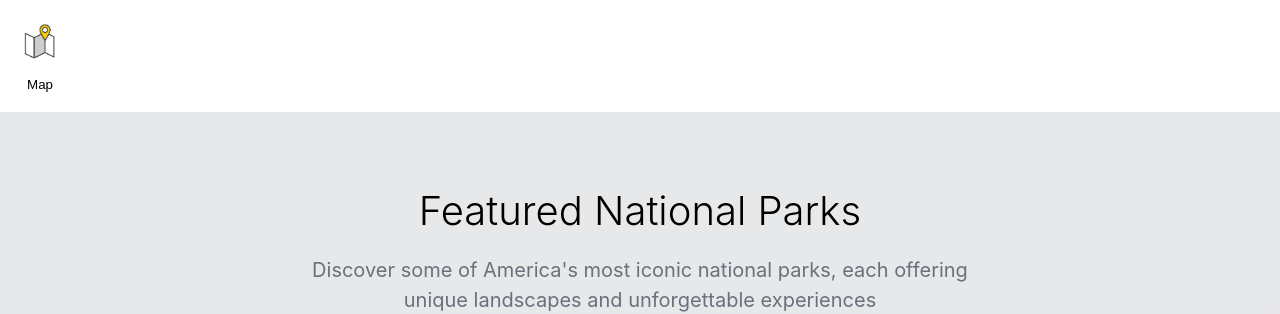
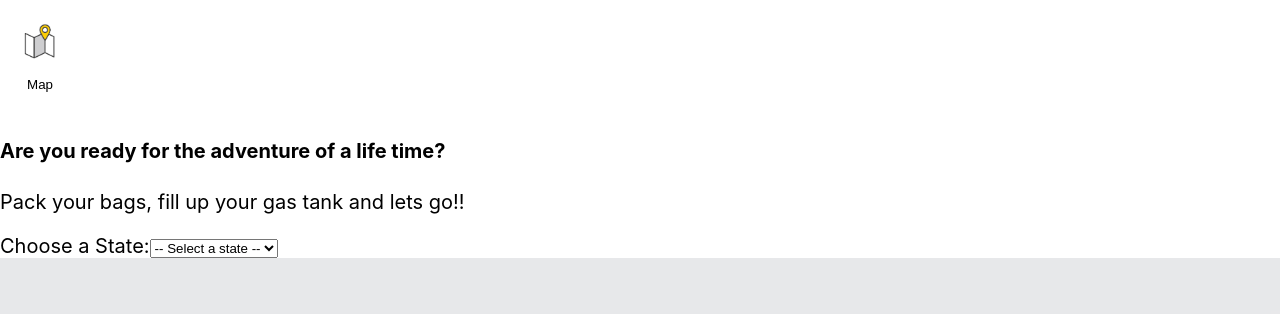
Before and after one commit to paul-london/Code-Jam, a React (Vite) app: page / in a window 1280 px wide. Shown: the part 960-1274 px from the top of the page. Built offline with nearby package versions, Linux system fonts and the light colour scheme.

Commit message:
add explore dropdown

```diff
--- /dev/null
+++ b/src/components/ExplorePage/ExplorePage.jsx
@@ -0,0 +1,74 @@
+import "./ExplorePage.jsx";
+
+function Explore() {
+  return (
+    <div className="explore">
+      <h4 className="explore__title">
+        Are you ready for the adventure of a life time?
+      </h4>
+      <p className="explore__paragraph">
+        Pack your bags, fill up your gas tank and lets go!!
+      </p>
+      <div className="explore__container">
+        <form action="" className="explore__form">
+          <label htmlFor="state" className="explore__label">
+            Choose a State:
+          </label>
+          <select id="state" name="state" className="explore__input">
+            <option value="">-- Select a state --</option>
+            <option value="AL">Alabama</option>
+            <option value="AZ">Arizona</option>
+            <option value="AR">Arkansas</option>
+            <option value="CA">California</option>
+            <option value="CO">Colorado</option>
+            <option value="CT">Connecticut</option>
+            <option value="DE">Delaware</option>
+            <option value="FL">Florida</option>
+            <option value="GA">Georgia</option>
+            <option value="ID">Idaho</option>
+            <option value="IL">Illinois</option>
+            <option value="IN">Indiana</option>
+            <option value="IA">Iowa</option>
+            <option value="KS">Kansas</option>
+            <option value="KY">Kentucky</option>
+            <option value="LA">Louisiana</option>
+            <option value="ME">Maine</option>
+            <option value="MD">Maryland</option>
+            <option value="MA">Massachusetts</option>
+            <option value="MI">Michigan</option>
+            <option value="MN">Minnesota</option>
+            <option value="MS">Mississippi</option>
+            <option value="MO">Missouri</option>
+            <option value="MT">Montana</option>
+            <option value="NE">Nebraska</option>
+            <option value="NV">Nevada</option>
+            <option value="NH">New Hampshire</option>
+            <option value="NJ">New Jersey</option>
+            <option value="NM">New Mexico</option>
+            <option value="NY">New York</option>
+            <option value="NC">North Carolina</option>
+            <option value="ND">North Dakota</option>
+            <option value="OH">Ohio</option>
+            <option value="OK">Oklahoma</option>
+            <option value="OR">Oregon</option>
+            <option value="PA">Pennsylvania</option>
+            <option value="RI">Rhode Island</option>
+            <option value="SC">South Carolina</option>
+            <option value="SD">South Dakota</option>
+            <option value="TN">Tennessee</option>
+            <option value="TX">Texas</option>
+            <option value="UT">Utah</option>
+            <option value="VT">Vermont</option>
+            <option value="VA">Virginia</option>
+            <option value="WA">Washington</option>
+            <option value="WV">West Virginia</option>
+            <option value="WI">Wisconsin</option>
+            <option value="WY">Wyoming</option>
+          </select>
+        </form>
+      </div>
+    </div>
+  );
+}
+
+export default Explore;
--- a/src/components/PlanTrip/PlanTrip.jsx
+++ b/src/components/PlanTrip/PlanTrip.jsx
@@ -1,6 +1,7 @@
 import { useState } from "react";
 import Sidebar from "../Sidebar/Sidebar";
 import "./PlanTrip.css";
+import Explore from "../ExplorePage/ExplorePage";
 
 const PlanTrip = () => {
   const [activePanel, setActivePanel] = useState(null);
@@ -19,6 +20,7 @@
           onItineraryClick={openItinerary}
           onClose={closeSidebar}
         />
+        <Explore />
       </div>
     </div>
   );
```
Also changed, not shown: src/components/ExplorePage/ExplorePage.css (added).
